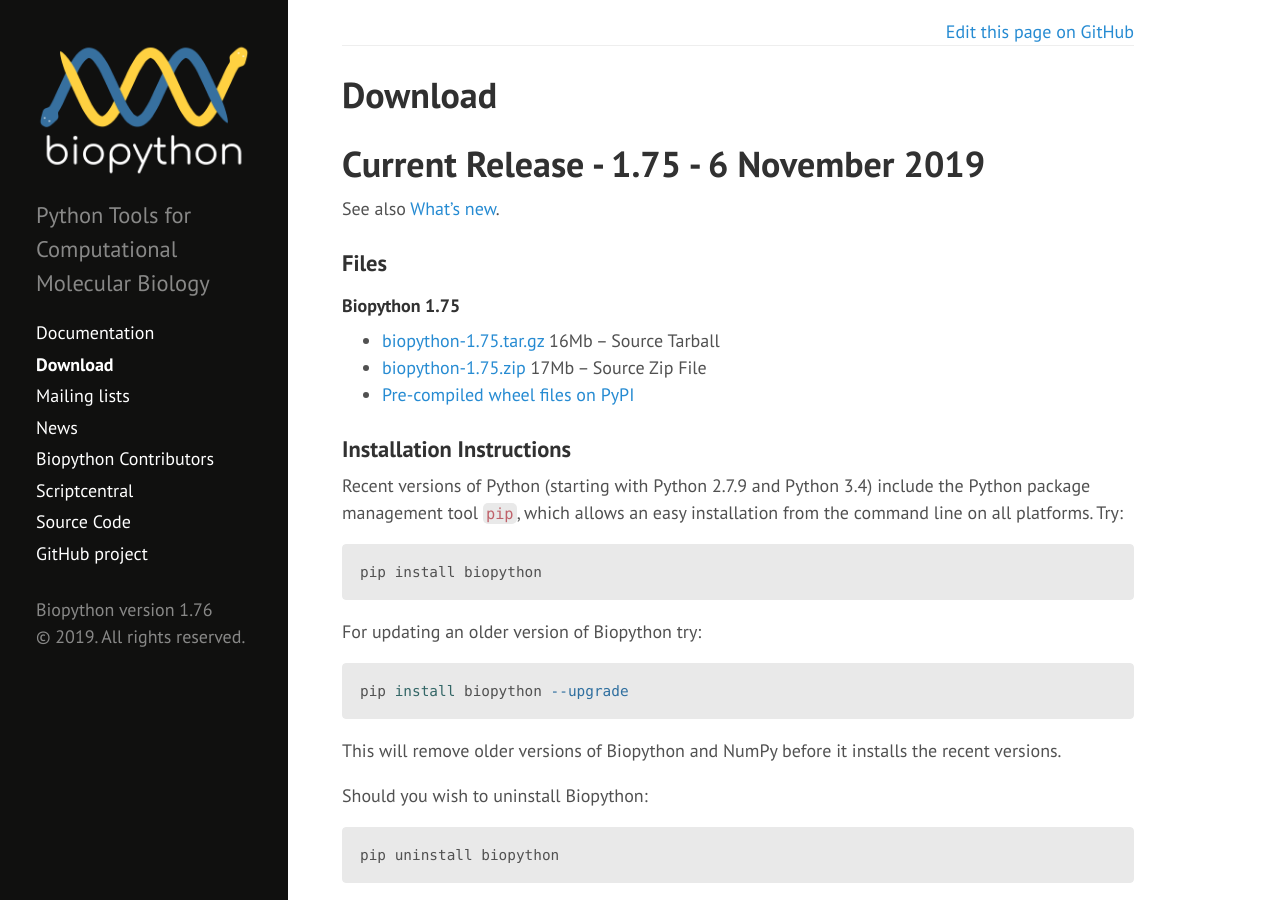
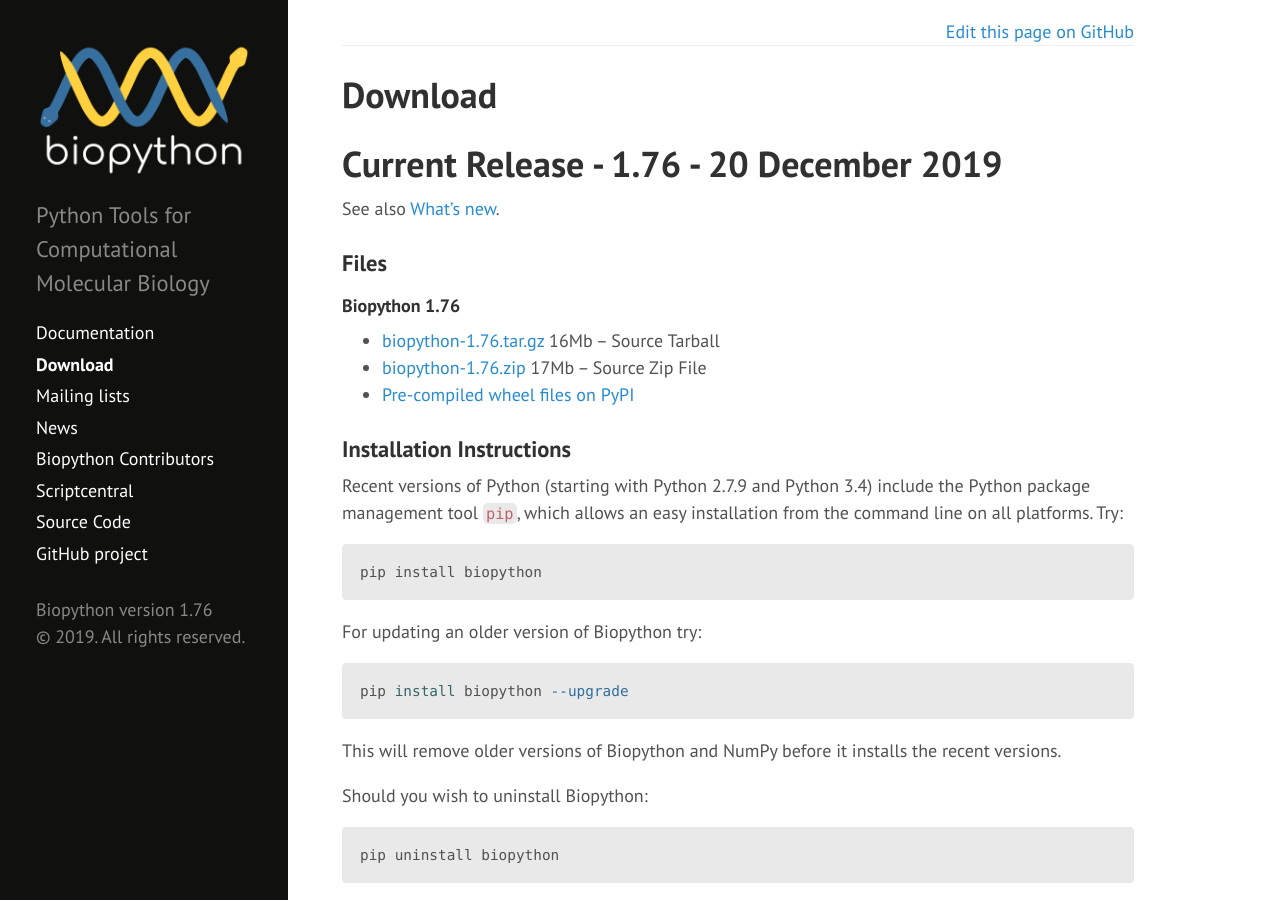
Before and after one commit to biopython/biopython.github.io, a Jekyll site: the page built from wiki/Download.md, in a window 1280 px wide and 900 px high. Built offline with Jekyll 4.4.1, drawn with Linux system fonts in a browser that asks for light colours; some of the changed text lies outside the part shown.

Commit message:
Biopython 1.76 download links

```diff
--- a/wiki/Download.md
+++ b/wiki/Download.md
@@ -6,21 +6,21 @@ redirect_from:
  - /download/
 ---
 
-Current Release - 1.75 - 6 November 2019
-========================================
+Current Release - 1.76 - 20 December 2019
+=========================================
 
 See also [What's
 new](https://github.com/biopython/biopython/blob/master/NEWS.rst).
 
 ### Files
 
-#### Biopython 1.75
+#### Biopython 1.76
 
--   [biopython-1.75.tar.gz](http://biopython.org/DIST/biopython-1.75.tar.gz)
+-   [biopython-1.76.tar.gz](http://biopython.org/DIST/biopython-1.76.tar.gz)
     16Mb -- Source Tarball
--   [biopython-1.75.zip](http://biopython.org/DIST/biopython-1.75.zip)
+-   [biopython-1.76.zip](http://biopython.org/DIST/biopython-1.76.zip)
     17Mb -- Source Zip File
--   [Pre-compiled wheel files on PyPI](https://pypi.python.org/pypi/biopython/1.75)
+-   [Pre-compiled wheel files on PyPI](https://pypi.python.org/pypi/biopython/1.76)
 
 ### Installation Instructions
 
```
Also changed, not shown: other parts of wiki/Download.md (+8 -0 lines).
